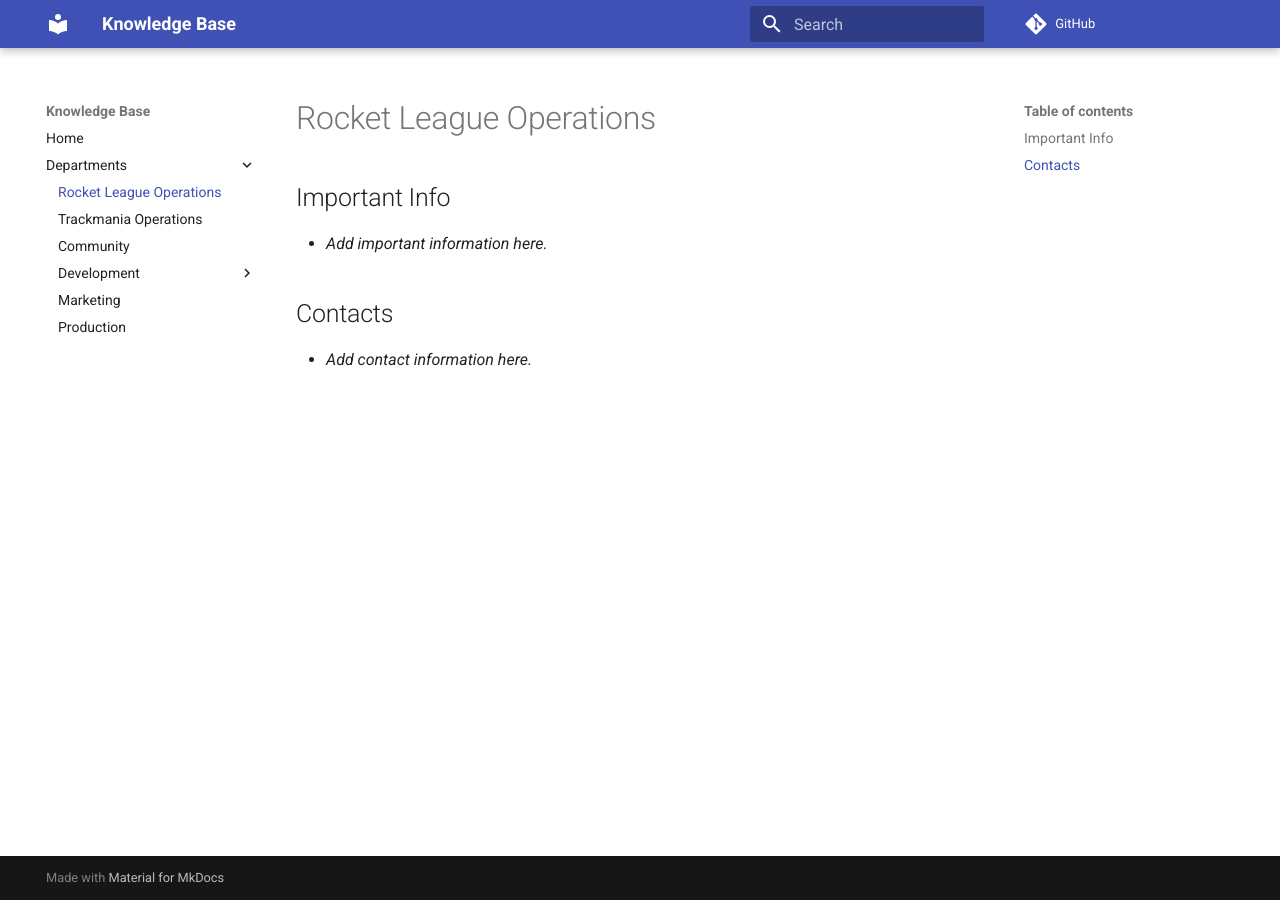
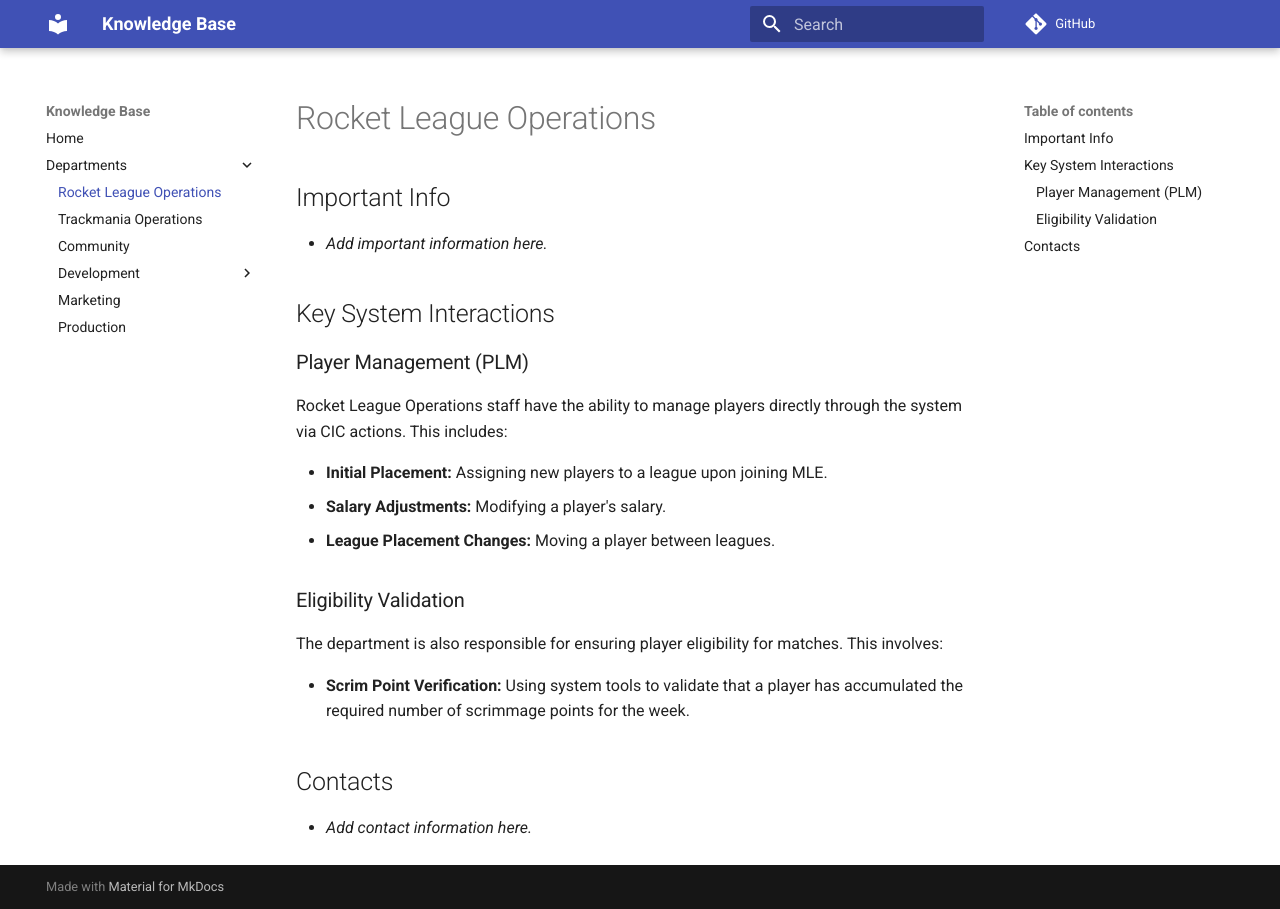
Before and after one commit to Minor-League-Esports/knowledgeBase, an MkDocs documentation site: the page built from docs/departments/rocket-league-operations.md, in a window 1280 px wide. Built offline with MkDocs 1.6.1 and Material for MkDocs 9.7.7, drawn with Linux system fonts in a browser that asks for light colours; comment, search, counter and statistics services are not loaded.

Commit message:
feat: Update LO docs.

```diff
--- a/docs/departments/rocket-league-operations.md
+++ b/docs/departments/rocket-league-operations.md
@@ -4,6 +4,22 @@
 
 - *Add important information here.*
 
+## Key System Interactions
+
+### Player Management (PLM)
+
+Rocket League Operations staff have the ability to manage players directly through the system via CIC actions. This includes:
+
+-   **Initial Placement:** Assigning new players to a league upon joining MLE.
+-   **Salary Adjustments:** Modifying a player's salary.
+-   **League Placement Changes:** Moving a player between leagues.
+
+### Eligibility Validation
+
+The department is also responsible for ensuring player eligibility for matches. This involves:
+
+-   **Scrim Point Verification:** Using system tools to validate that a player has accumulated the required number of scrimmage points for the week.
+
 ## Contacts
 
 - *Add contact information here.*
```
